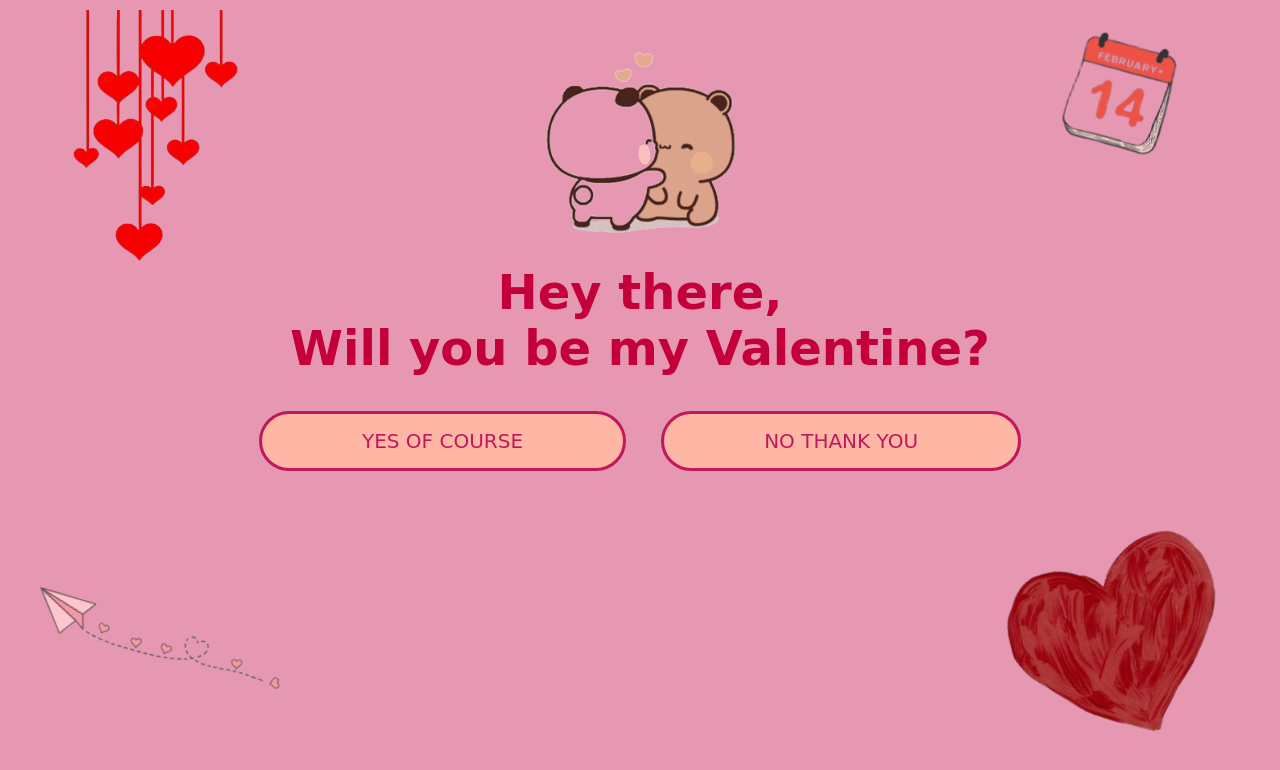
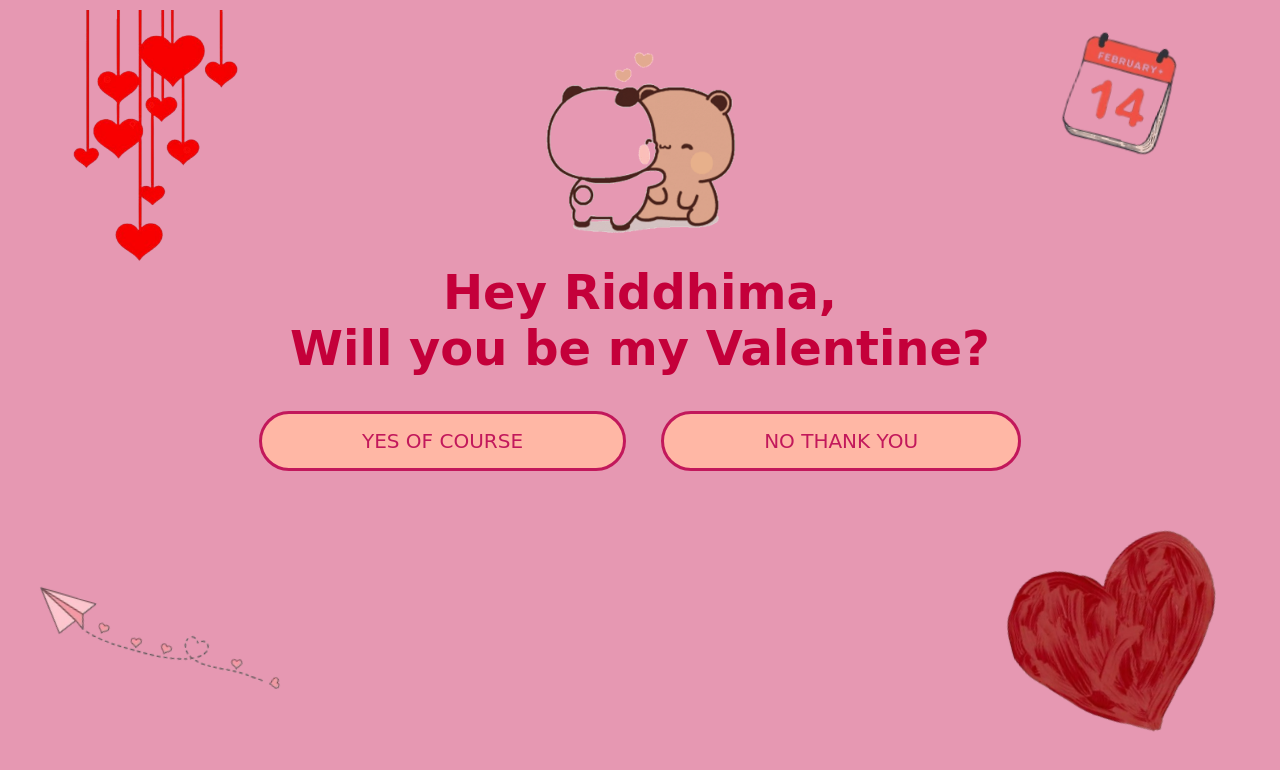
Before and after one commit to angularwithmax/14Feb.github.io, a plain HTML site: page index.html in a window 1280 px wide. Drawn offline with Linux system fonts and the light colour scheme; a web font is replaced by a local one.

Commit message:
Update index.html

```diff
--- a/index.html
+++ b/index.html
@@ -497,7 +497,7 @@
     <!-- HOME -->
     <div class="page active" id="home">
         <img src="dudububu.gif" class="top-gif">
-        <h1>Hey there,<br>Will you be my Valentine?</h1>
+        <h1>Hey Riddhima,<br>Will you be my Valentine?</h1>
         <button onclick="hideCornerImages(); showPage('yes')">YES OF COURSE</button>
         <button onclick="showPage('no')">NO THANK YOU</button>
     </div>
@@ -674,4 +674,5 @@
 
 </body>
 
+
 </html>
```
